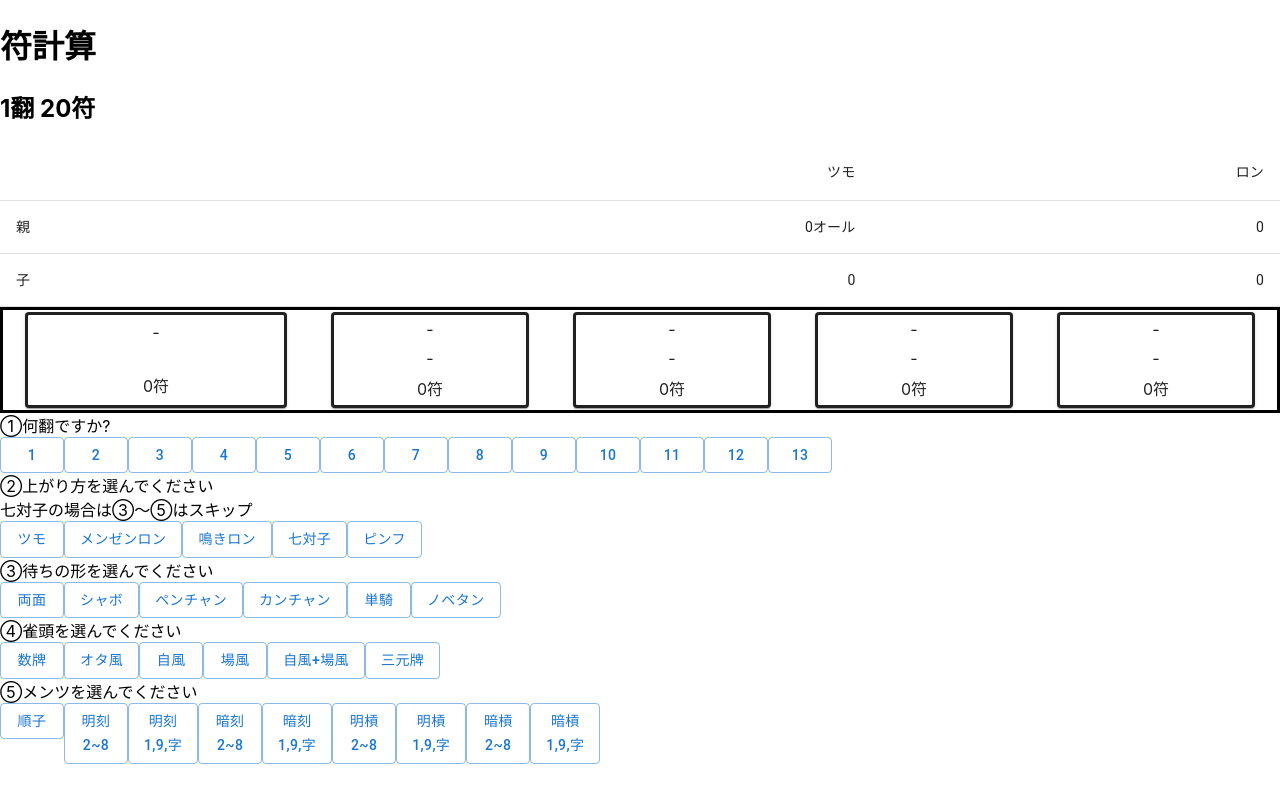
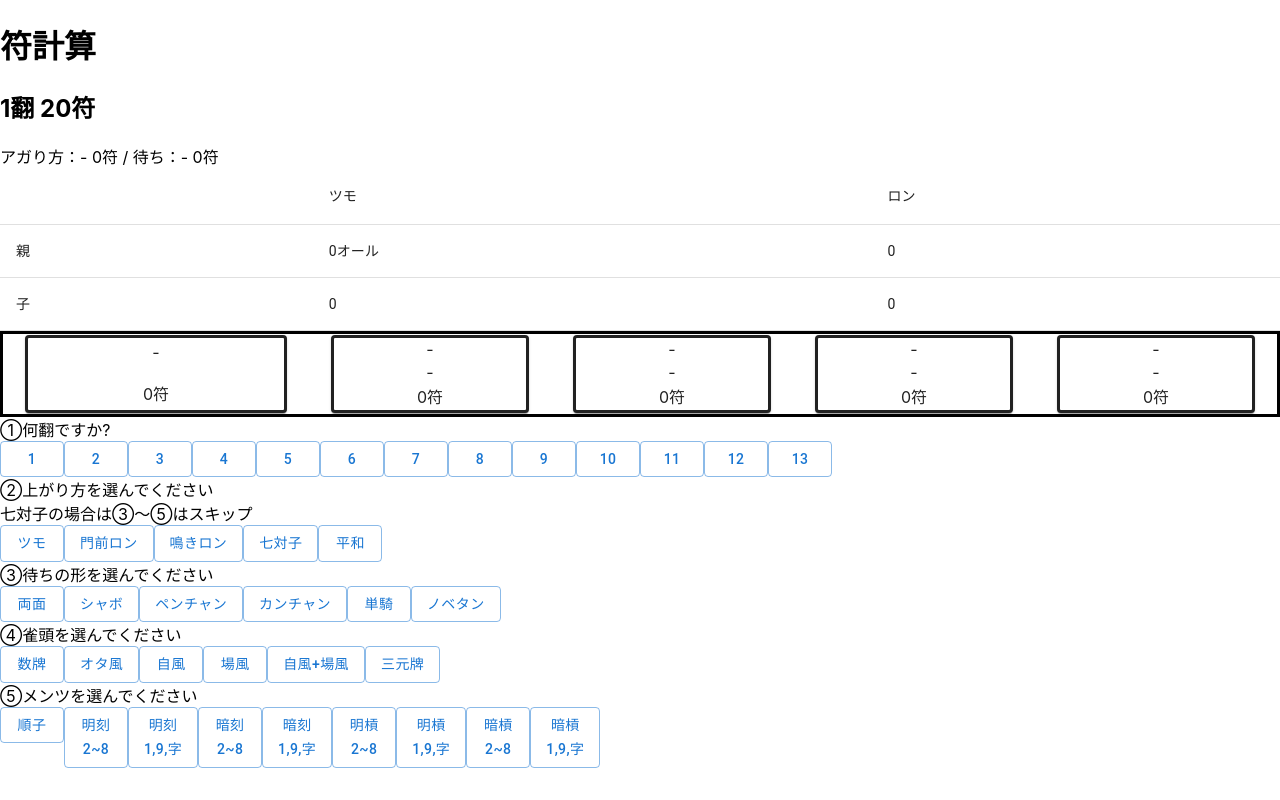
Before and after one commit to daichihirano/mahjong-calculator, a React (Create React App) app: page / in a window 1280 px wide. Built offline with nearby package versions, Linux system fonts and the light colour scheme.

Commit message:
上がり方と待ち方の描画

```diff
--- a/src/App.css
+++ b/src/App.css
@@ -1,7 +1,7 @@
 .hand {
   display:flex;
   flex-direction:row;
-  height:100px;
+  height:80px;
   justify-content:space-around;
   align-items: center;
   border: solid ;
--- a/src/App.tsx
+++ b/src/App.tsx
@@ -36,6 +36,16 @@ function App() {
     fu : number;
   }
 
+  interface Wait {
+    name : string;
+    fu : number;
+  }
+
+  interface Win {
+    name : string;
+    fu : number;
+  }
+
   const emptyMentsu : Mentsu = {
     name:"-",
     type:"-",
@@ -47,15 +57,27 @@ function App() {
     fu:0
   }
 
+  const emptyWait : Wait = {
+    name:"-",
+    fu:0
+  }
+
+  const emptyWin : Win = {
+    name:"-",
+    fu:0
+  }
+
+
+
   const [basePoint, setBasePoint] = useState(1)
-  const [subPoint, setSubPoint] = useState(0)
+  const [subPoint, setSubPoint] = useState(emptyWin)
   const [sumSubPoint, setSumSubPoint] = useState(20)
   const [mentsuList, setMentsuList] = useState<Mentsu[]>([
     emptyMentsu,emptyMentsu,emptyMentsu,emptyMentsu
   ]);
 
   const [head, setHead] = useState(emptyHead);
-  const [wait, setWait] = useState(0);
+  const [wait, setWait] = useState(emptyWait);
 
 
   return (
@@ -64,25 +86,28 @@ function App() {
       <h2>
         {basePoint}翻  {sumSubPoint}符
       </h2>
+      <div>
+      アガり方：{subPoint.name}  {subPoint.fu}符 / 待ち：{wait.name}  {wait.fu}符
+      </div>
       <TableContainer>
         <Table>
           <TableHead>
             <TableRow>
-              <TableCell> </TableCell>
-              <TableCell align='right'>ツモ</TableCell>
-              <TableCell align='right'>ロン</TableCell>
+              <TableCell></TableCell>
+              <TableCell>ツモ</TableCell>
+              <TableCell>ロン</TableCell>
             </TableRow>
           </TableHead>
           <TableBody>
             <TableRow>
               <TableCell>親</TableCell>
-              <TableCell align='right'>{pointTableParent[sumSubPoint][basePoint]['tsumo']}オール</TableCell>
-              <TableCell align='right'>{pointTableParent[sumSubPoint][basePoint]['ron']}</TableCell>
+              <TableCell>{pointTableParent[sumSubPoint][basePoint]['tsumo']}オール</TableCell>
+              <TableCell>{pointTableParent[sumSubPoint][basePoint]['ron']}</TableCell>
             </TableRow>
             <TableRow>
               <TableCell>子</TableCell>
-              <TableCell align='right'>{pointTableChild[sumSubPoint][basePoint]['tsumo']}</TableCell>
-              <TableCell align='right'>{pointTableChild[sumSubPoint][basePoint]['ron']}</TableCell>
+              <TableCell>{pointTableChild[sumSubPoint][basePoint]['tsumo']}</TableCell>
+              <TableCell>{pointTableChild[sumSubPoint][basePoint]['ron']}</TableCell>
             </TableRow>
           </TableBody>
         </Table>
--- a/src/Head.tsx
+++ b/src/Head.tsx
@@ -30,8 +30,8 @@ const Head:FC=()=>{
         setHead(selectHead);
 
         var totalSubPoint:number = 25;
-        if(subPoint !== 25){
-            totalSubPoint = 20 + subPoint + Number(e.currentTarget.value) + wait +
+        if(subPoint.fu !== 25){
+            totalSubPoint = 20 + subPoint.fu + Number(e.currentTarget.value) + wait.fu +
                 mentsuList.map((mentsu)=>(
                   mentsu.fu
                 )).reduce((sumFu, fu)=>(
--- a/src/WaitHand.tsx
+++ b/src/WaitHand.tsx
@@ -10,6 +10,11 @@ import {
     headContext,
 } from './context/Context'
 
+interface Wait {
+    name : string;
+    fu : number;
+}
+
 const WaitHand:FC=()=>{
     const {wait, setWait} = useContext(waitContext);
     const {subPoint, setSubPoint} = useContext(subPointContext);
@@ -17,12 +22,19 @@ const WaitHand:FC=()=>{
     const {mentsuList, setMentsuList} = useContext(mentsuListContext);
     const {head, setHead} = useContext(headContext);
 
+
+
     const onClickWait=(e:React.MouseEvent<HTMLButtonElement, MouseEvent>)=>{
-        setWait(Number(e.currentTarget.value));
+        const selectWait:Wait ={
+            name : e.currentTarget.name,
+            fu : Number(e.currentTarget.value)
+        }
+
+        setWait(selectWait);
 
         var totalSubPoint:number = 25;
-        if(subPoint !== 25){
-            totalSubPoint = 20 + subPoint + head.fu + (Number(e.currentTarget.value)) +
+        if(subPoint.fu !== 25){
+            totalSubPoint = 20 + subPoint.fu + head.fu + (Number(e.currentTarget.value)) +
                 mentsuList.map((mentsu)=>(
                   mentsu.fu
                 )).reduce((sumFu, fu)=>(
@@ -37,12 +49,12 @@ const WaitHand:FC=()=>{
     return (
         <div>
             ③待ちの形を選んでください<br></br>
-            <Button variant="outlined" value={0} onClick={onClickWait}>両面</Button>
-            <Button variant="outlined" value={0} onClick={onClickWait}>シャボ</Button>
-            <Button variant="outlined" value={2} onClick={onClickWait}>ペンチャン</Button>
-            <Button variant="outlined" value={2} onClick={onClickWait}>カンチャン</Button>
-            <Button variant="outlined" value={2} onClick={onClickWait}>単騎</Button>
-            <Button variant="outlined" value={2} onClick={onClickWait}>ノベタン</Button>
+            <Button variant="outlined" value={0} name={"両面"} onClick={onClickWait}>両面</Button>
+            <Button variant="outlined" value={0} name={"シャボ"} onClick={onClickWait}>シャボ</Button>
+            <Button variant="outlined" value={2} name={"ペンチャン"} onClick={onClickWait}>ペンチャン</Button>
+            <Button variant="outlined" value={2} name={"カンチャン"} onClick={onClickWait}>カンチャン</Button>
+            <Button variant="outlined" value={2} name={"単騎"} onClick={onClickWait}>単騎</Button>
+            <Button variant="outlined" value={2} name={"ノベタン"} onClick={onClickWait}>ノベタン</Button>
         </div>
     )
 }
--- a/src/WinHand.tsx
+++ b/src/WinHand.tsx
@@ -10,6 +10,11 @@ import {
     headContext,
 } from './context/Context'
 
+interface Win {
+    name : string;
+    fu : number;
+}
+
 const WinHand:FC=()=>{
     const {wait, setWait} = useContext(waitContext);
     const {subPoint, setSubPoint} = useContext(subPointContext);
@@ -18,7 +23,11 @@ const WinHand:FC=()=>{
     const {head, setHead} = useContext(headContext);
 
     const onClickWait=(e:React.MouseEvent<HTMLButtonElement, MouseEvent>)=>{
-        setSubPoint(Number(e.currentTarget.value));
+        const selectWin:Win ={
+            name : e.currentTarget.name,
+            fu : Number(e.currentTarget.value)
+        }
+        setSubPoint(selectWin);
 
         var totalSubPoint:number = 20;
         if((Number(e.currentTarget.value)) === 20){
@@ -26,7 +35,7 @@ const WinHand:FC=()=>{
         } else if((Number(e.currentTarget.value)) === 25){
             totalSubPoint = 25;
         } else {
-            totalSubPoint = 20 + (Number(e.currentTarget.value)) + head.fu + wait +
+            totalSubPoint = 20 + (Number(e.currentTarget.value)) + head.fu + wait.fu +
                 mentsuList.map((mentsu)=>(
                   mentsu.fu
                 )).reduce((sumFu, fu)=>(
@@ -40,11 +49,11 @@ const WinHand:FC=()=>{
         <div>
             ②上がり方を選んでください<br></br>
             　七対子の場合は③～⑤はスキップ<br></br>
-            <Button variant="outlined" value={2} onClick={onClickWait}>ツモ</Button>
-            <Button variant="outlined" value={10} onClick={onClickWait}>メンゼンロン</Button>
-            <Button variant="outlined" value={0} onClick={onClickWait}>鳴きロン</Button>
-            <Button variant="outlined" value={25} onClick={onClickWait}>七対子</Button>
-            <Button variant="outlined" value={20} onClick={onClickWait}>ピンフ</Button>
+            <Button variant="outlined" value={2} name={"ツモ"} onClick={onClickWait}>ツモ</Button>
+            <Button variant="outlined" value={10} name={"門前ロン"} onClick={onClickWait}>門前ロン</Button>
+            <Button variant="outlined" value={0} name={"鳴きロン"} onClick={onClickWait}>鳴きロン</Button>
+            <Button variant="outlined" value={25} name={"七対子"} onClick={onClickWait}>七対子</Button>
+            <Button variant="outlined" value={20} name={"平和"} onClick={onClickWait}>平和</Button>
         </div>
     )
 }
--- a/src/context/Context.tsx
+++ b/src/context/Context.tsx
@@ -6,8 +6,8 @@ export const pointContext=React.createContext({} as{
 });
 
 export const subPointContext=React.createContext({} as{
-    subPoint : number
-    setSubPoint : React.Dispatch<React.SetStateAction<number>>
+    subPoint : Win
+    setSubPoint : React.Dispatch<React.SetStateAction<Win>>
 });
 
 export const sumSubPointContext=React.createContext({} as{
@@ -21,6 +21,16 @@ interface Mentsu {
     fu : number;
 }
 interface Head {
+    name : string;
+    fu : number;
+}
+
+interface Wait {
+    name : string;
+    fu : number;
+}
+
+interface Win {
     name : string;
     fu : number;
 }
@@ -40,6 +50,6 @@ export const headContext=React.createContext({} as{
 });
 
 export const waitContext=React.createContext({} as{
-    wait : number
-    setWait : React.Dispatch<React.SetStateAction<number>>
+    wait : Wait
+    setWait : React.Dispatch<React.SetStateAction<Wait>>
 });
--- a/src/mentsu/MentsuButton.tsx
+++ b/src/mentsu/MentsuButton.tsx
@@ -30,8 +30,8 @@ const MentsuButton:FC<{mentsu:Mentsu}>=({mentsu})=>{
         setMentsuList(newMentsuList);
 
         var totalSubPoint:number = 25;
-        if(subPoint !== 25){
-            totalSubPoint = 20 + subPoint + head.fu + wait +
+        if(subPoint.fu !== 25){
+            totalSubPoint = 20 + subPoint.fu + head.fu + wait.fu +
             newMentsuList.map((mentsu)=>(
                   mentsu.fu
                 )).reduce((sumFu, fu)=>(
```
